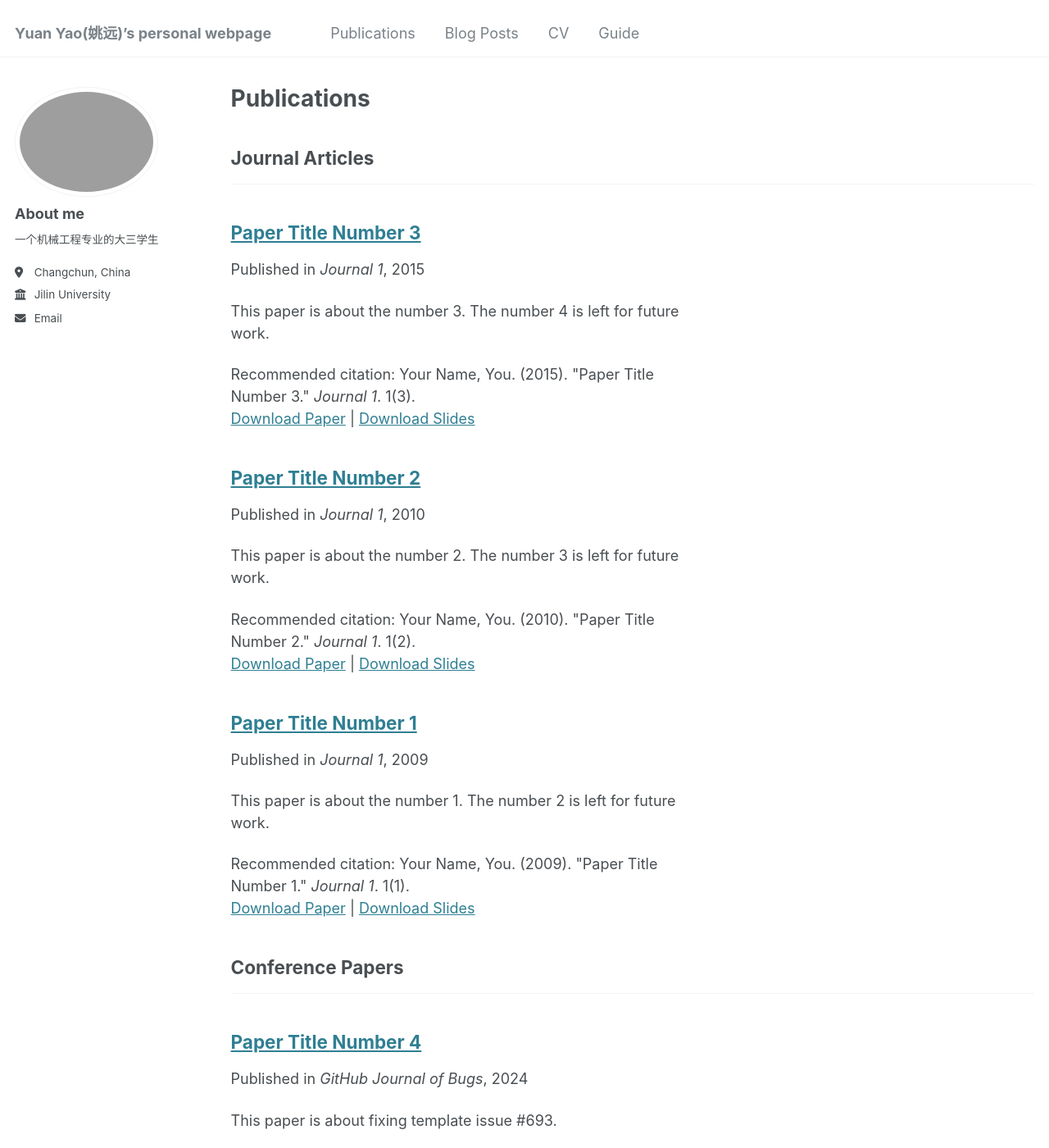
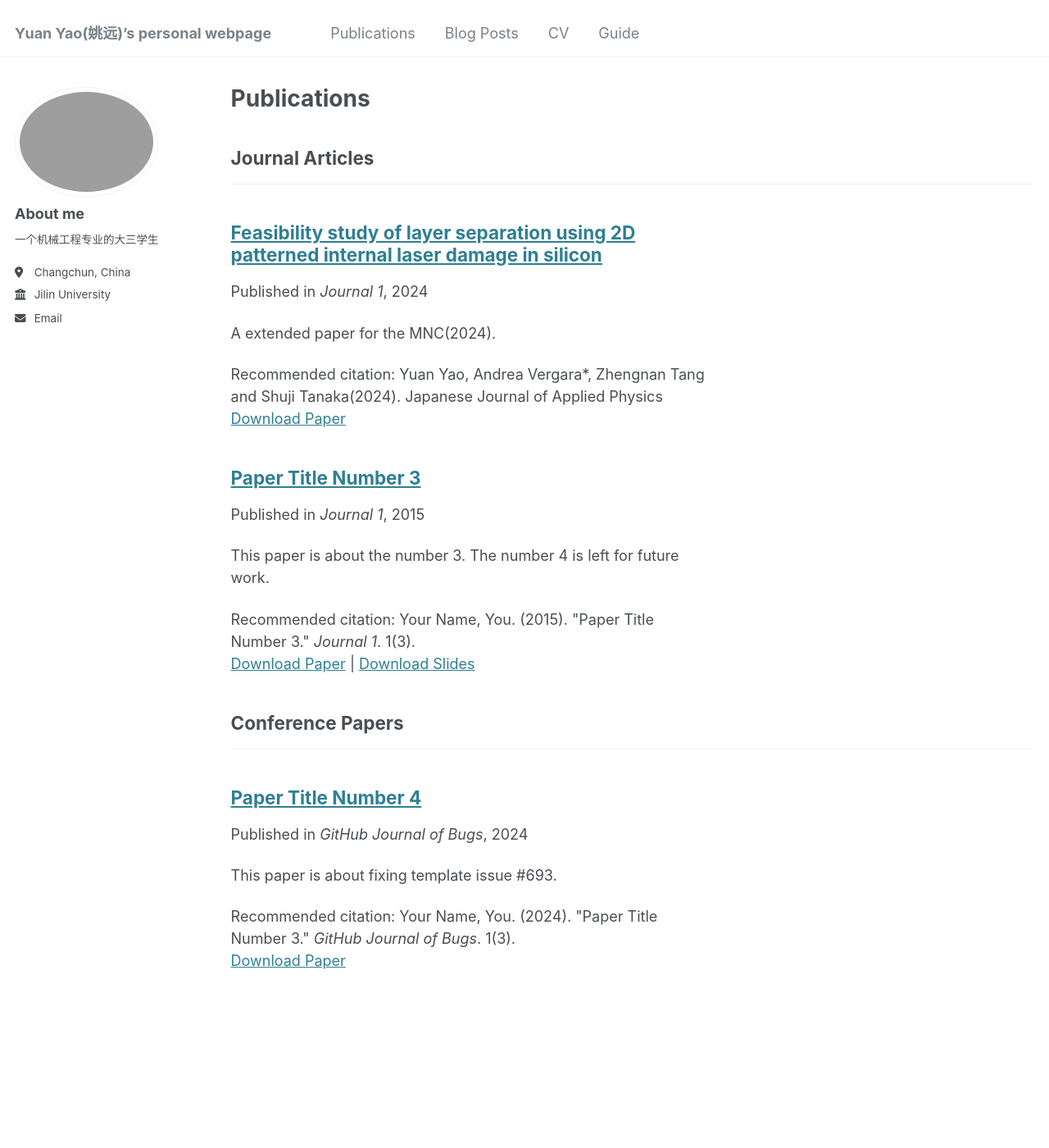
Before and after one commit to YuanYao-git/YuanYao-git.github.io, a Jekyll site: the page built from _pages/publications.html, in a window 1280 px wide and 1400 px high. Shown: the whole window at 82% size. Built offline with Jekyll 4.4.1, drawn with Linux system fonts in a browser that asks for light colours.

Commit message:
explaination for papers

```diff
--- a/_publications/2009-10-01-paper-title-number-1.md
+++ b/_publications/2009-10-01-paper-title-number-1.md
@@ -1,14 +1,14 @@
 ---
-title: "Paper Title Number 1"
+title: "An Ultrasonic Vibration Scratch Tester for Studying the Scratch Characteristics of Materials under Ultrasonic Vibration Contact Status"
 collection: publications
-category: manuscripts
-permalink: /publication/2009-10-01-paper-title-number-1
+category: published
+permalink: https://www.mdpi.com/2076-0825/13/7/262
 excerpt: 'This paper is about the number 1. The number 2 is left for future work.'
 date: 2009-10-01
 venue: 'Journal 1'
-slidesurl: 'http://academicpages.github.io/files/slides1.pdf'
-paperurl: 'http://academicpages.github.io/files/paper1.pdf'
-citation: 'Your Name, You. (2009). &quot;Paper Title Number 1.&quot; <i>Journal 1</i>. 1(1).'
+paperurl: 'http://YuanYao-git.github.io/files/paper1.pdf'
+citation: 'Huang, Y., Wu, H., Yao, Y., Zhao, H. & Huang, H. An Ultrasonic Vibration Scratch Tester for Studying the Scratch Characteristics of Materials under Ultrasonic Vibration Contact Status. Actuators 13, 262 (2024).'
 ---
 
 The contents above will be part of a list of publications, if the user clicks the link for the publication than the contents of section will be rendered as a full page, allowing you to provide more information about the paper for the reader. When publications are displayed as a single page, the contents of the above "citation" field will automatically be included below this section in a smaller font.
+The contents above will be part of a list of publications, if the user clicks the link for the publication than the contents of section will be rendered as a full page, allowing you to provide more information about the paper for the reader. When publications are displayed as a single page, the contents of the above "citation" field will automatically be included below this section in a smaller font.
--- a/_publications/2010-10-01-paper-title-number-2.md
+++ b/_publications/2010-10-01-paper-title-number-2.md
@@ -1,14 +1,13 @@
 ---
-title: "Paper Title Number 2"
+title: "Feasibility study of layer separation using 2D patterned internal laser damage in silicon"
 collection: publications
 category: manuscripts
 permalink: /publication/2010-10-01-paper-title-number-2
-excerpt: 'This paper is about the number 2. The number 3 is left for future work.'
-date: 2010-10-01
+excerpt: 'A extended paper for the MNC(2024).'
+date: 2024-11-21
 venue: 'Journal 1'
-slidesurl: 'http://academicpages.github.io/files/slides2.pdf'
-paperurl: 'http://academicpages.github.io/files/paper2.pdf'
-citation: 'Your Name, You. (2010). &quot;Paper Title Number 2.&quot; <i>Journal 1</i>. 1(2).'
+paperurl: 'http://YuanYao-git.github.io/files/paper2.pdf'
+citation: 'Yuan Yao, Andrea Vergara*, Zhengnan Tang and Shuji Tanaka(2024). Japanese Journal of Applied Physics'
 ---
 
 The contents above will be part of a list of publications, if the user clicks the link for the publication than the contents of section will be rendered as a full page, allowing you to provide more information about the paper for the reader. When publications are displayed as a single page, the contents of the above "citation" field will automatically be included below this section in a smaller font.
```
Also changed, not shown: 6 other files.
